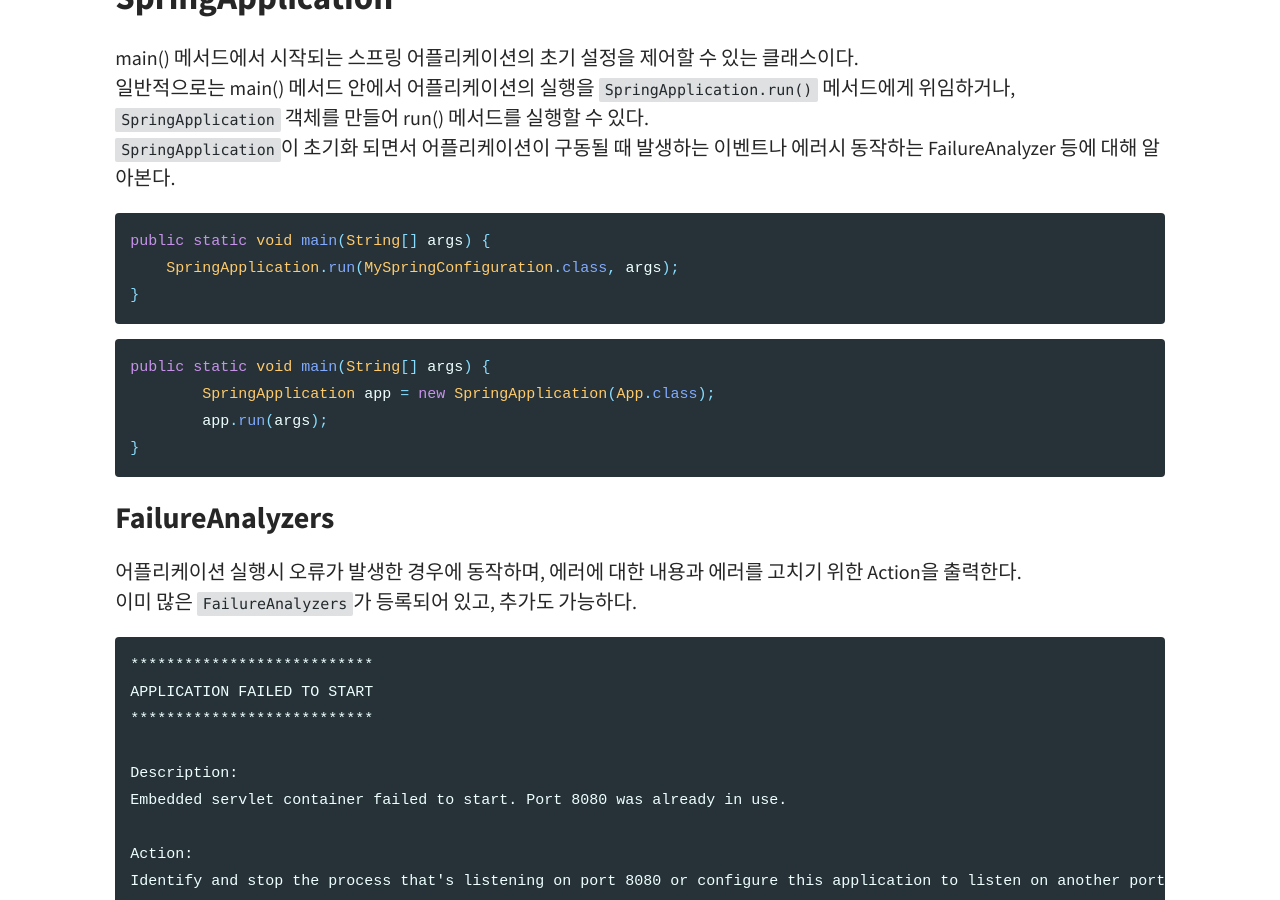
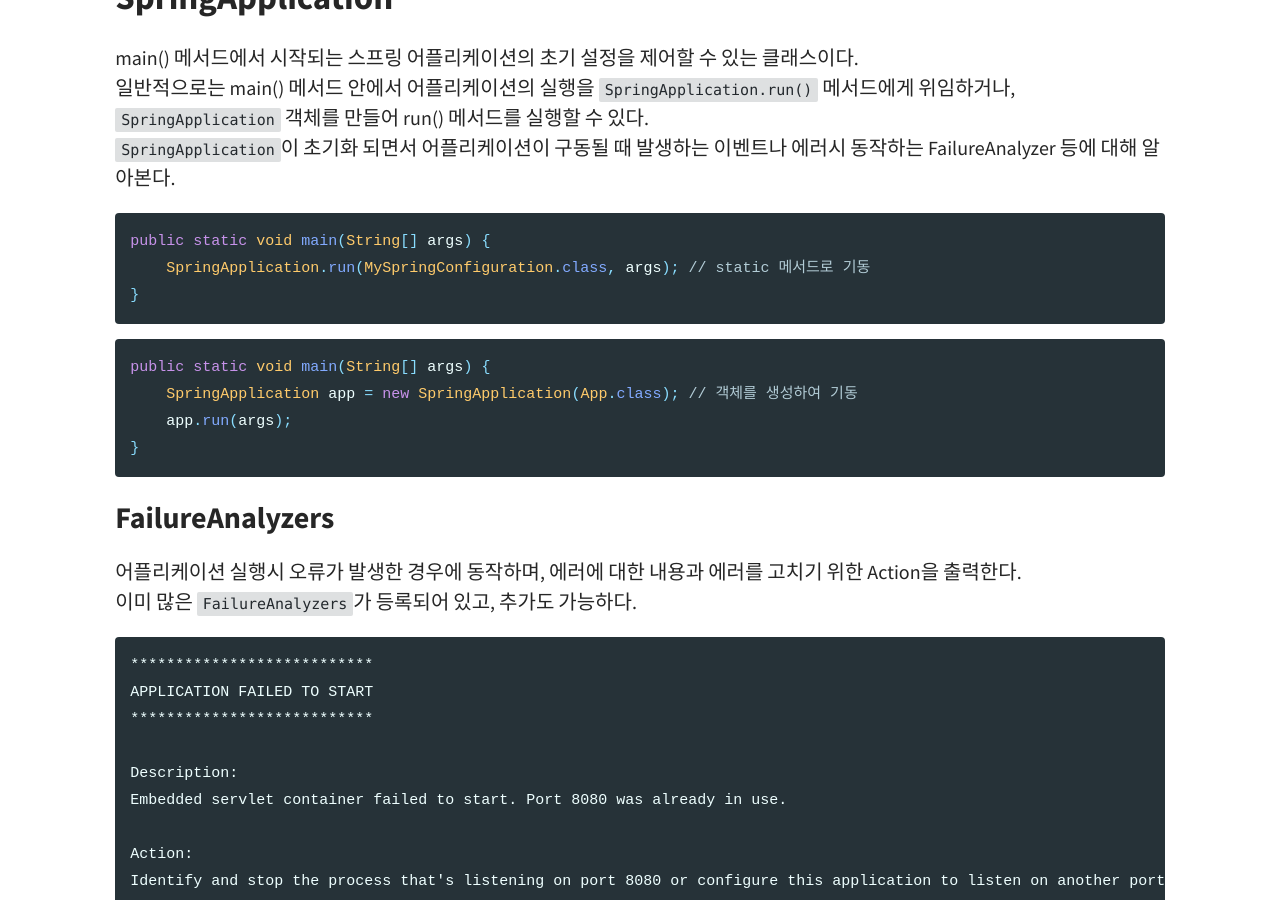
Before and after one commit to swampwar/swampwar.github.io, a Jekyll site: the page built from _posts/2019-12-27-SpringBoot SpringApplication.md, in a window 1280 px wide and 900 px high, scrolled down 348 px. Built offline with Jekyll 4.4.1, drawn with Linux system fonts in a browser that asks for light colours.

Commit message:
SpringBoot SpringApplication 포스팅~

````diff
--- a/_posts/2019-12-27-SpringBoot SpringApplication.md
+++ b/_posts/2019-12-27-SpringBoot SpringApplication.md
@@ -11,14 +11,14 @@ main() 메서드에서 시작되는 스프링 어플리케이션의 초기 설
 
 ```java
 public static void main(String[] args) {
-    SpringApplication.run(MySpringConfiguration.class, args);
+    SpringApplication.run(MySpringConfiguration.class, args); // static 메서드로 기동
 }
 ```
 
 ```java
 public static void main(String[] args) {
-        SpringApplication app = new SpringApplication(App.class);
-        app.run(args);
+    SpringApplication app = new SpringApplication(App.class); // 객체를 생성하여 기동
+    app.run(args);
 }
 ```
 
````
